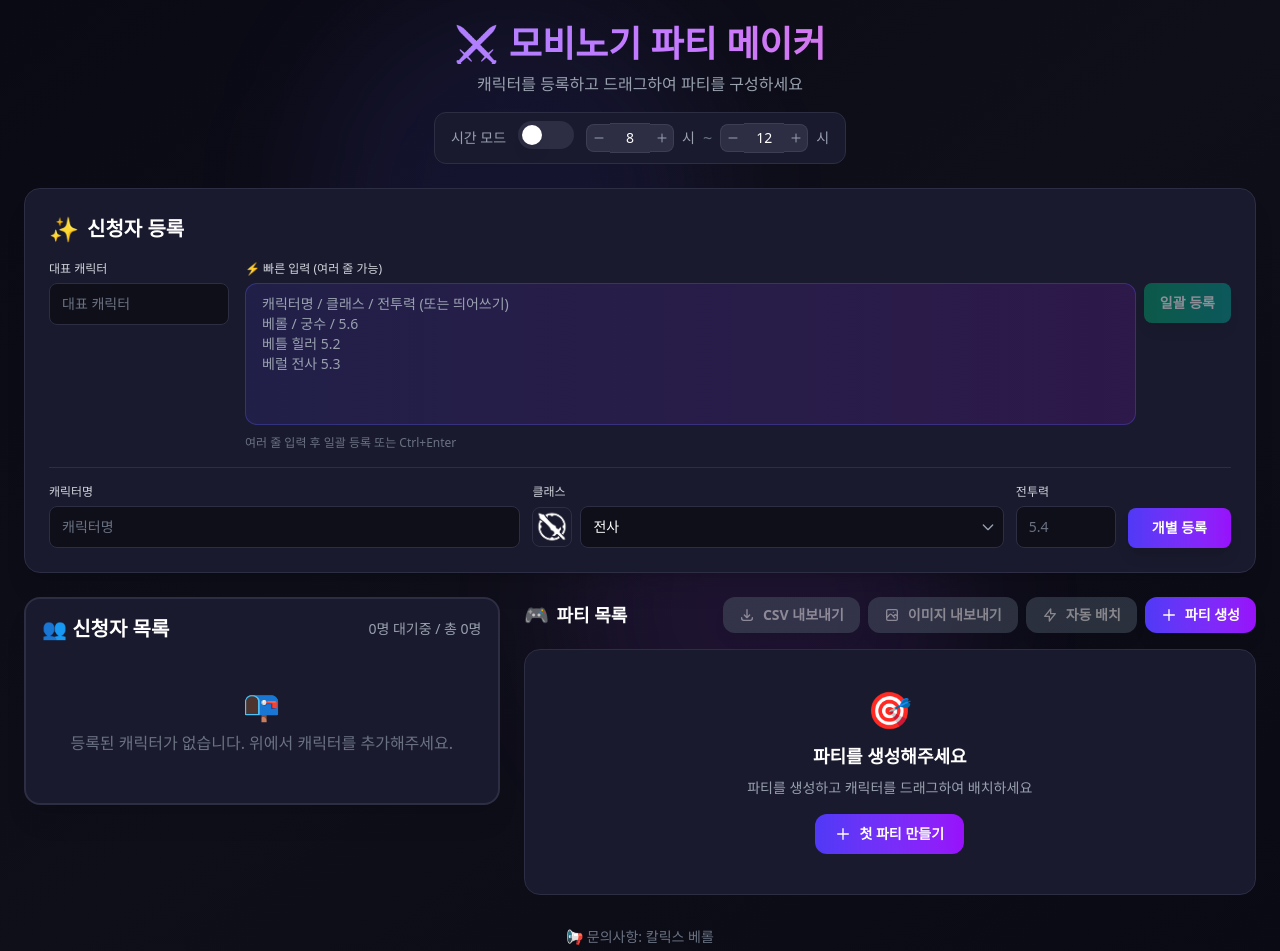
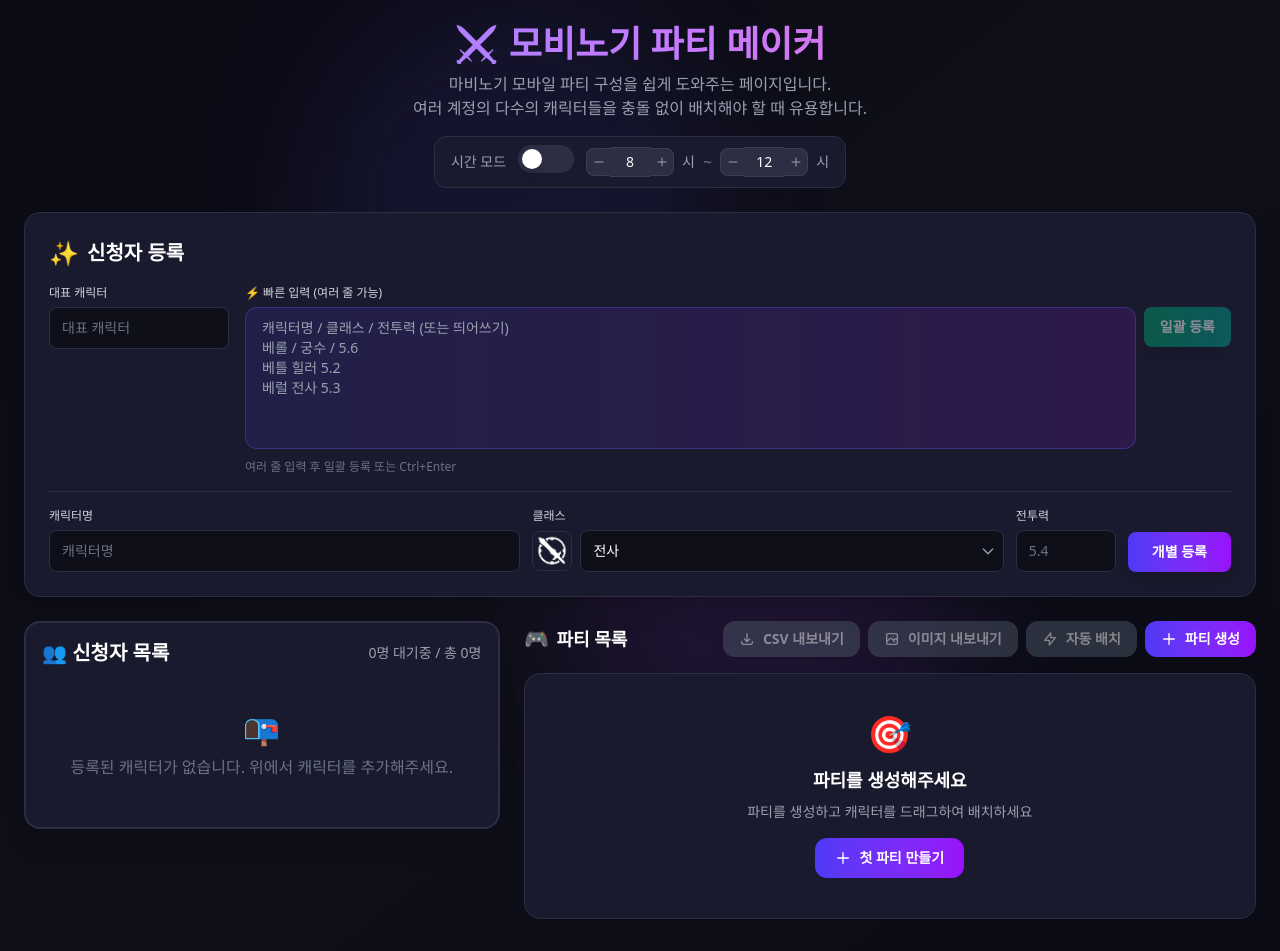
Before and after one commit to junsy0901/MobiPartyMaker, a React (Vite) app: page / in a window 1280 px wide. Shown: the top 951 px of the page. Built offline with nearby package versions, Linux system fonts and the light colour scheme.

Commit message:
fix: header와 footer의 일부 텍스트 수정

```diff
--- a/src/components/Footer/index.tsx
+++ b/src/components/Footer/index.tsx
@@ -3,6 +3,8 @@
     <footer className="mt-8 text-center text-gray-500 text-sm">
       <p>
         📢 문의사항: 칼릭스 베롤
+        <br />
+        입력하신 정보는 브라우저 캐시로 저장되며 브라우저 종료 시 삭제됩니다.
       </p>
     </footer>
   );
--- a/src/components/Header/index.tsx
+++ b/src/components/Header/index.tsx
@@ -21,7 +21,9 @@
         ⚔️ 모비노기 파티 메이커
       </h1>
       <p className="text-gray-400 mb-4">
-        캐릭터를 등록하고 드래그하여 파티를 구성하세요
+        마비노기 모바일 파티 구성을 쉽게 도와주는 페이지입니다.
+        <br />
+        여러 계정의 다수의 캐릭터들을 충돌 없이 배치해야 할 때 유용합니다.
       </p>
 
       <TimeModeToggle
```
